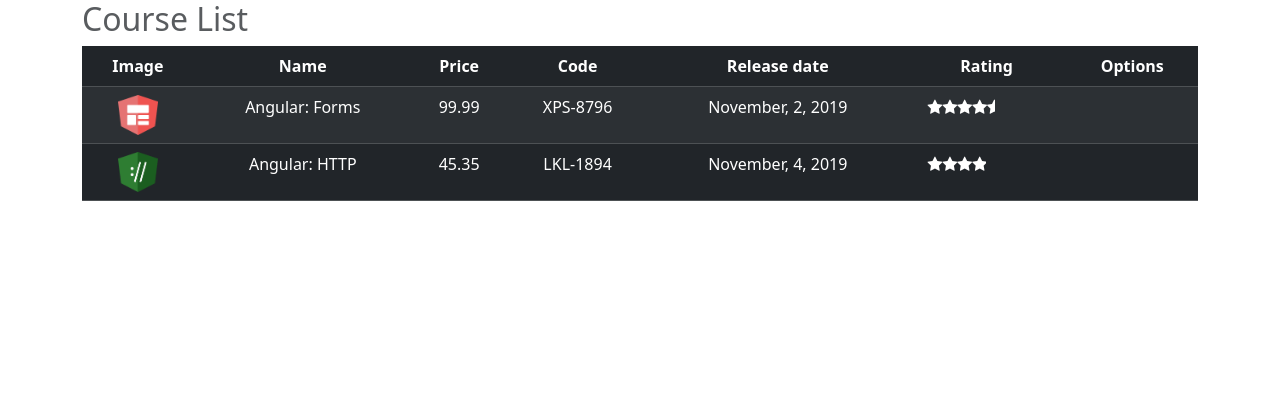
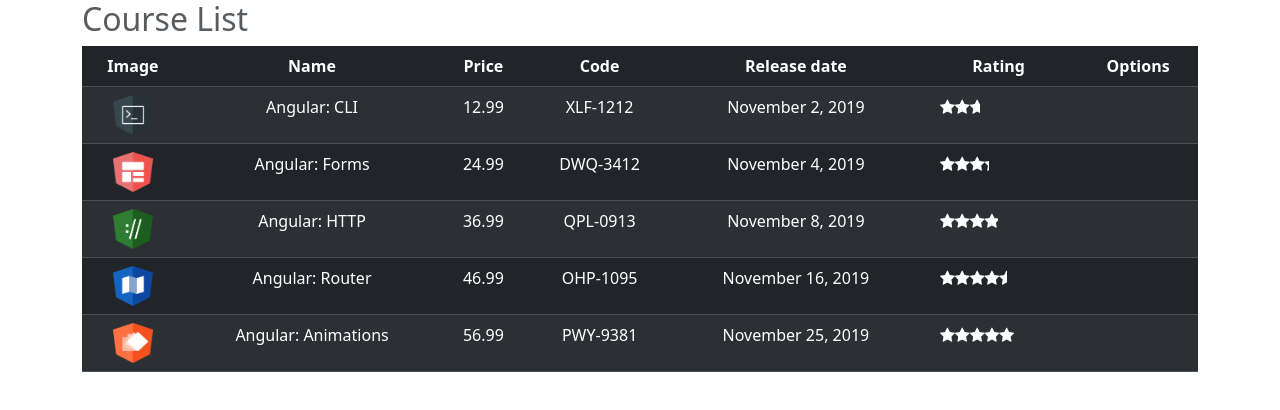
Before and after one commit to anderrf/course-manager, an Angular app: page / in a window 1280 px wide. Shown: the top 410 px of the page. Built offline with nearby package versions, Linux system fonts and the light colour scheme.

Commit message:
Courses service creation

```diff
--- a/src/app/courses/course-list.component.ts
+++ b/src/app/courses/course-list.component.ts
@@ -1,3 +1,4 @@
+import { CourseService } from './course.service';
 import { Component, OnInit } from "@angular/core";
 import { Course } from "./course";
 @Component({
@@ -6,29 +7,9 @@
 })
 export class CourseListComponent implements OnInit{
   courses : Course[] = [];
+  constructor(private courseService : CourseService){}
 
   ngOnInit() : void{
-    this.courses = [
-      {
-        id : 1,
-        name : 'Angular: Forms',
-        imageUrl : '/assets/images/forms.png',
-        price : 99.99,
-        code : 'XPS-8796',
-        duration : 120,
-        rating : 4.5,
-        releaseDate : 'November, 2, 2019'
-      },
-      {
-        id : 2,
-        name : 'Angular: HTTP',
-        imageUrl : '/assets/images/http.png',
-        price : 45.35,
-        code : 'LKL-1894',
-        duration : 80,
-        rating : 4,
-        releaseDate : 'November, 4, 2019'
-      }
-    ];
+    this.courses = this.courseService.retrieveAll();
   }
 }
--- /dev/null
+++ b/src/app/courses/course.service.ts
@@ -0,0 +1,69 @@
+import { Injectable } from "@angular/core";
+import { Course } from "./course";
+
+@Injectable({
+  providedIn: 'root'
+})
+export class CourseService{
+  retrieveAll() : Course[]{
+    return COURSES;
+  }
+}
+
+const COURSES: Course[] = [
+  {
+      id: 1,
+      name: 'Angular: CLI',
+      releaseDate: 'November 2, 2019',
+      description: 'Neste curso, os alunos irão obter um grande conhecimento nos principais recursos do CLI.',
+      duration: 120,
+      code: 'XLF-1212',
+      rating: 3,
+      price: 12.99,
+      imageUrl: '/assets/images/cli.png',
+  },
+  {
+      id: 2,
+      name: 'Angular: Forms',
+      releaseDate: 'November 4, 2019',
+      description: 'Neste curso, os alunos irão obter um conhecimento aprofundado sobre os recursos disponíveis no módulo de Forms.',
+      duration: 80,
+      code: 'DWQ-3412',
+      rating: 3.5,
+      price: 24.99,
+      imageUrl: '/assets/images/forms.png',
+  },
+  {
+      id: 3,
+      name: 'Angular: HTTP',
+      releaseDate: 'November 8, 2019',
+      description: 'Neste curso, os alunos irão obter um conhecimento aprofundado sobre os recursos disponíveis no módulo de HTTP.',
+      duration: 80,
+      code: 'QPL-0913',
+      rating: 4.0,
+      price: 36.99,
+      imageUrl: '/assets/images/http.png',
+  },
+  {
+      id: 4,
+      name: 'Angular: Router',
+      releaseDate: 'November 16, 2019',
+      description: 'Neste curso, os alunos irão obter um conhecimento aprofundado sobre os recursos disponíveis no módulo de Router.',
+      duration: 80,
+      code: 'OHP-1095',
+      rating: 4.5,
+      price: 46.99,
+      imageUrl: '/assets/images/router.png',
+  },
+  {
+      id: 5,
+      name: 'Angular: Animations',
+      releaseDate: 'November 25, 2019',
+      description: 'Neste curso, os alunos irão obter um conhecimento aprofundado sobre os recursos disponíveis sobre Animation.',
+      duration: 80,
+      code: 'PWY-9381',
+      rating: 5,
+      price: 56.99,
+      imageUrl: '/assets/images/animations.png',
+  }
+];
--- a/src/app/courses/course.ts
+++ b/src/app/courses/course.ts
@@ -7,5 +7,5 @@
   duration : number = 0;
   rating : number = 0;
   releaseDate : string = '';
-
+  description : string = '';
 }
```
